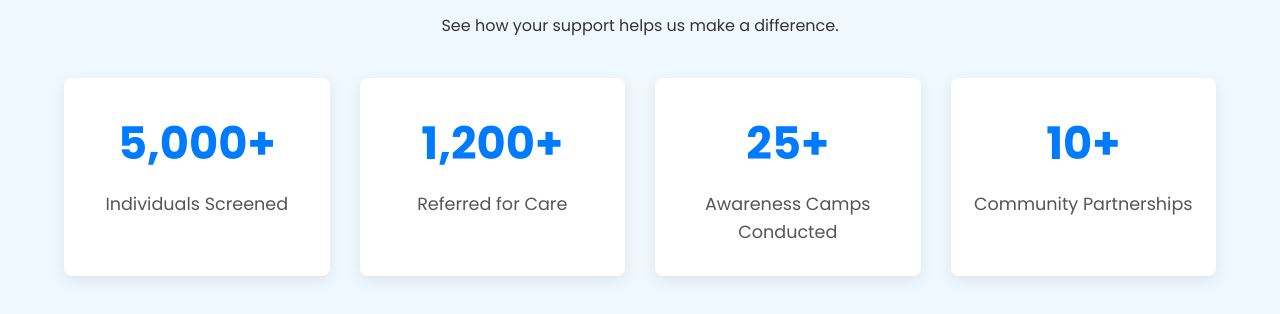
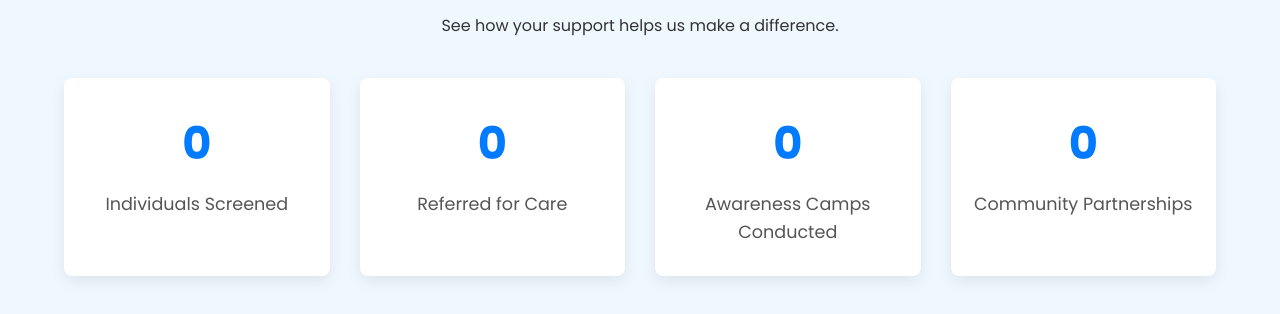
Before and after one commit to nahug4/test1, a plain HTML site: page index.html in a window 1280 px wide. Shown: the part 2120-2434 px from the top of the page. Drawn offline with Linux system fonts and the light colour scheme.

Commit message:
Reset impact numbers to zero in index.html

```diff
--- a/index.html
+++ b/index.html
@@ -86,19 +86,19 @@
             <p>See how your support helps us make a difference.</p>
             <div class="impact-grid">
                 <div class="impact-item">
-                    <span class="impact-number">5,000+</span>
+                    <span class="impact-number">0</span>
                     <p>Individuals Screened</p>
                 </div>
                 <div class="impact-item">
-                    <span class="impact-number">1,200+</span>
+                    <span class="impact-number">0</span>
                     <p>Referred for Care</p>
                 </div>
                 <div class="impact-item">
-                    <span class="impact-number">25+</span>
+                    <span class="impact-number">0</span>
                     <p>Awareness Camps Conducted</p>
                 </div>
                 <div class="impact-item">
-                    <span class="impact-number">10+</span>
+                    <span class="impact-number">0</span>
                     <p>Community Partnerships</p>
                 </div>
             </div>
```
